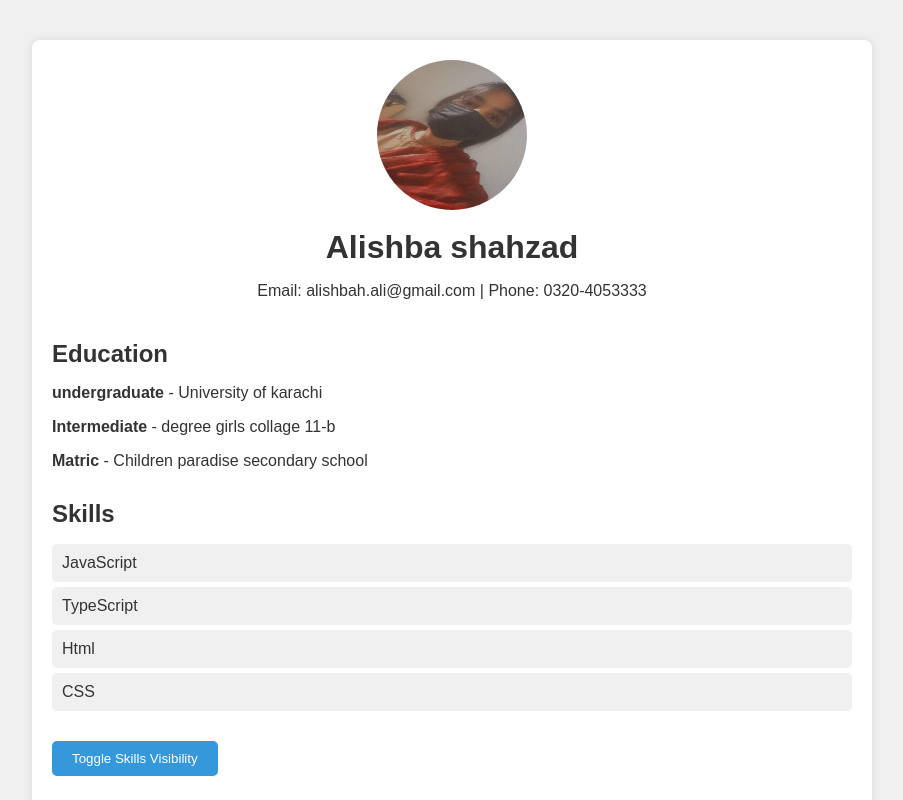
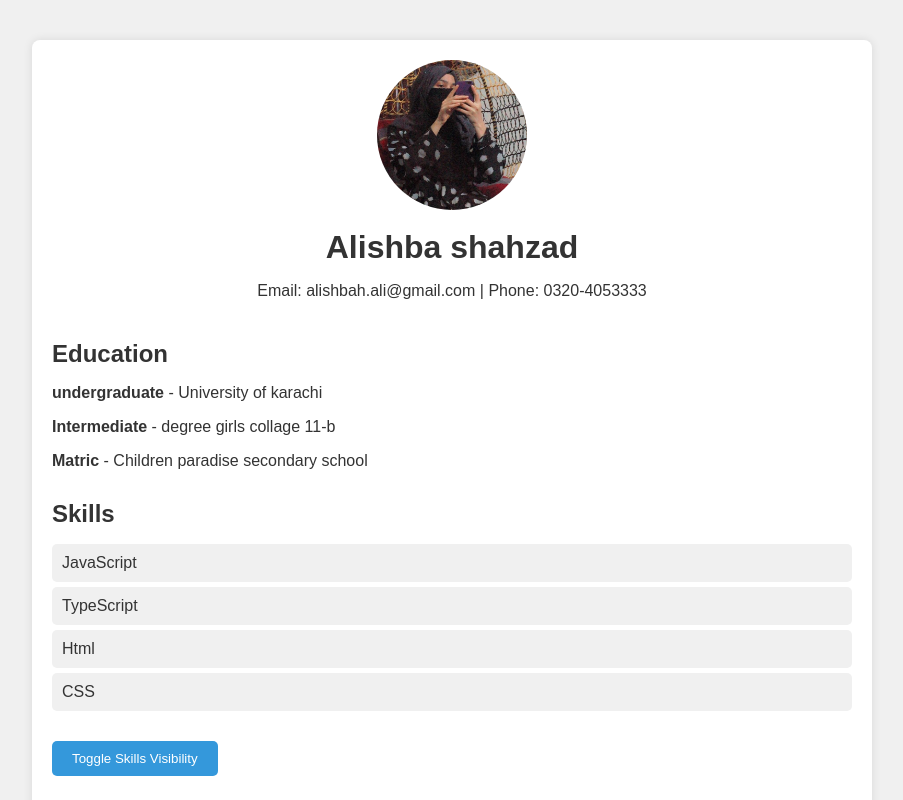
Before and after one commit to Alishba56/hackathon, a plain HTML site: page 1milestone/index.html in a window 1280 px wide. Shown: the top 800 px of the page, without its empty margins (188-1091 px from the left). Drawn offline with Linux system fonts and the light colour scheme.

Commit message:
Update index.html

```diff
--- a/1milestone/index.html
+++ b/1milestone/index.html
@@ -10,7 +10,7 @@
     <div class="resume-container">
       <header>
         <img
-          src="alishba2.jfif"
+          src="alishb1.jfif"
           alt="Profile Picture"
           class="profile-pic"
           id="profile-pic"
```
